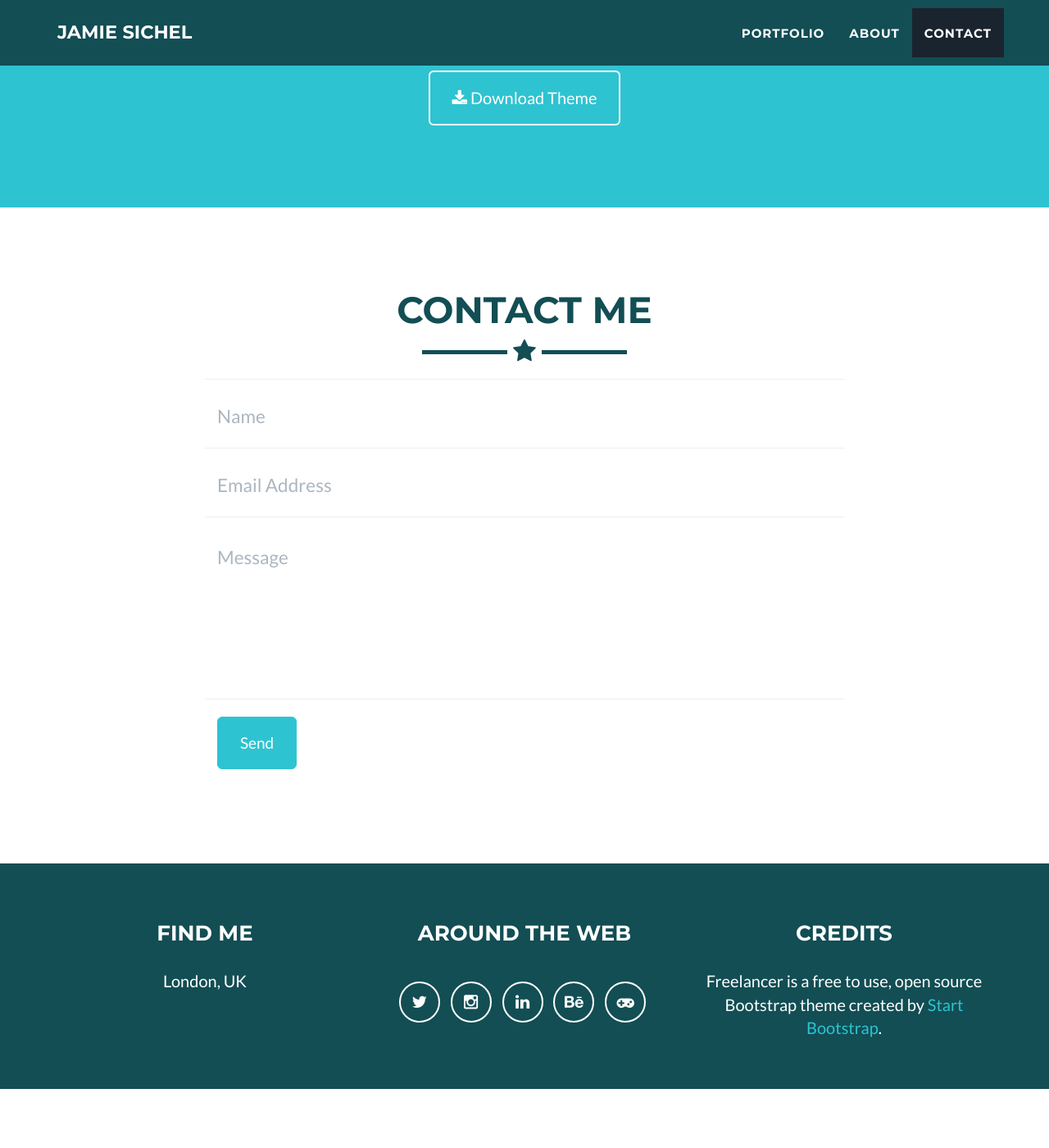
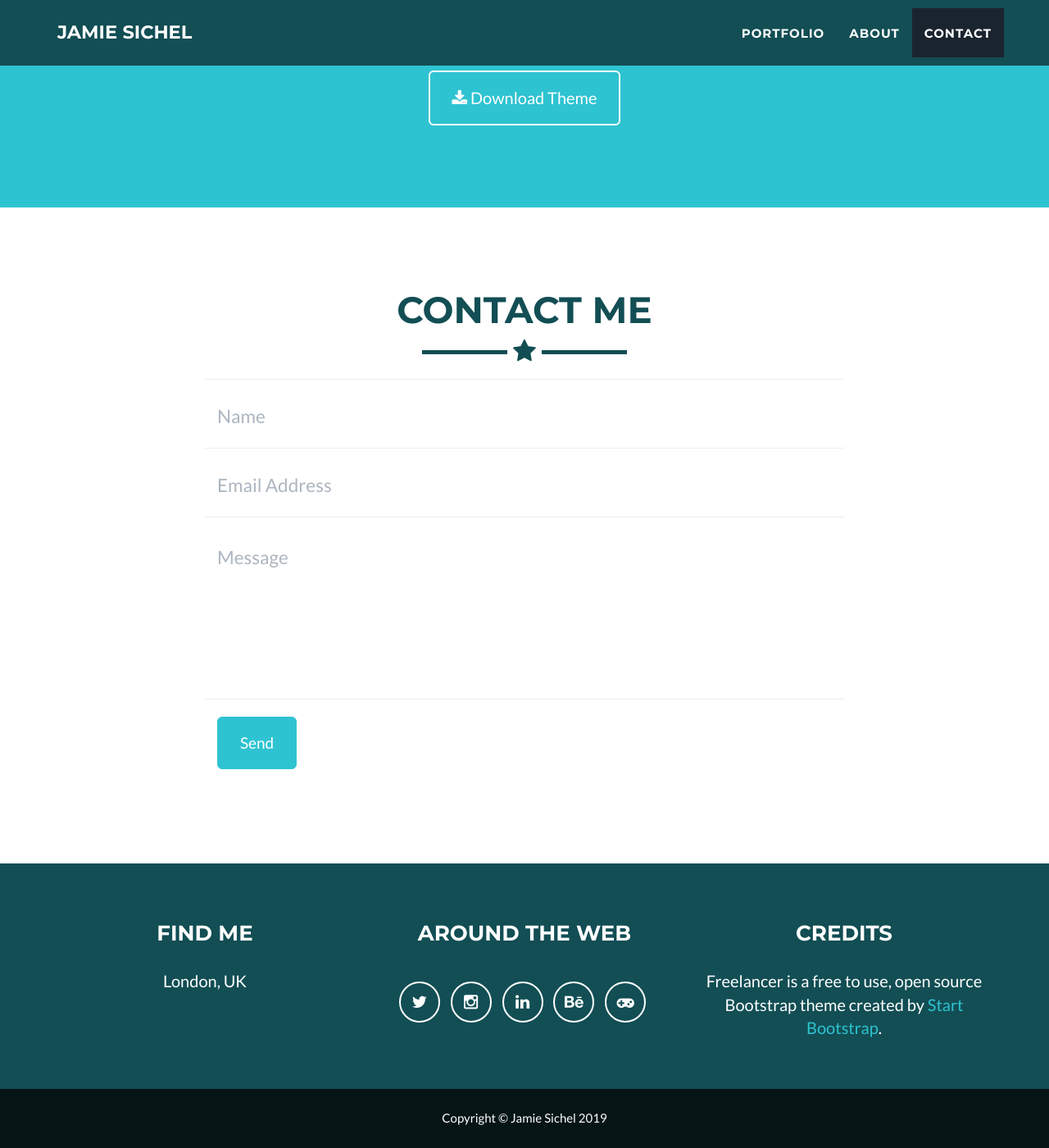
Before and after one commit to jamiesichel/jamiesichel.github.io, a Jekyll site: the page built from index.html, in a window 1280 px wide and 1400 px high, scrolled down 1985 px. Shown: the whole window at 82% size. Built offline with Jekyll 4.4.1, drawn with Linux system fonts in a browser that asks for light colours.

Commit message:
Update main.css

```diff
--- a/_includes/css/main.css
+++ b/_includes/css/main.css
@@ -345,7 +345,7 @@ footer .footer-col {
 
 footer .footer-below {
     padding: 25px 0;
-    background-color: #{{ site.color.secondary-dark }};
+    background-color: #051415;
 }
 
 .btn-social {
```
